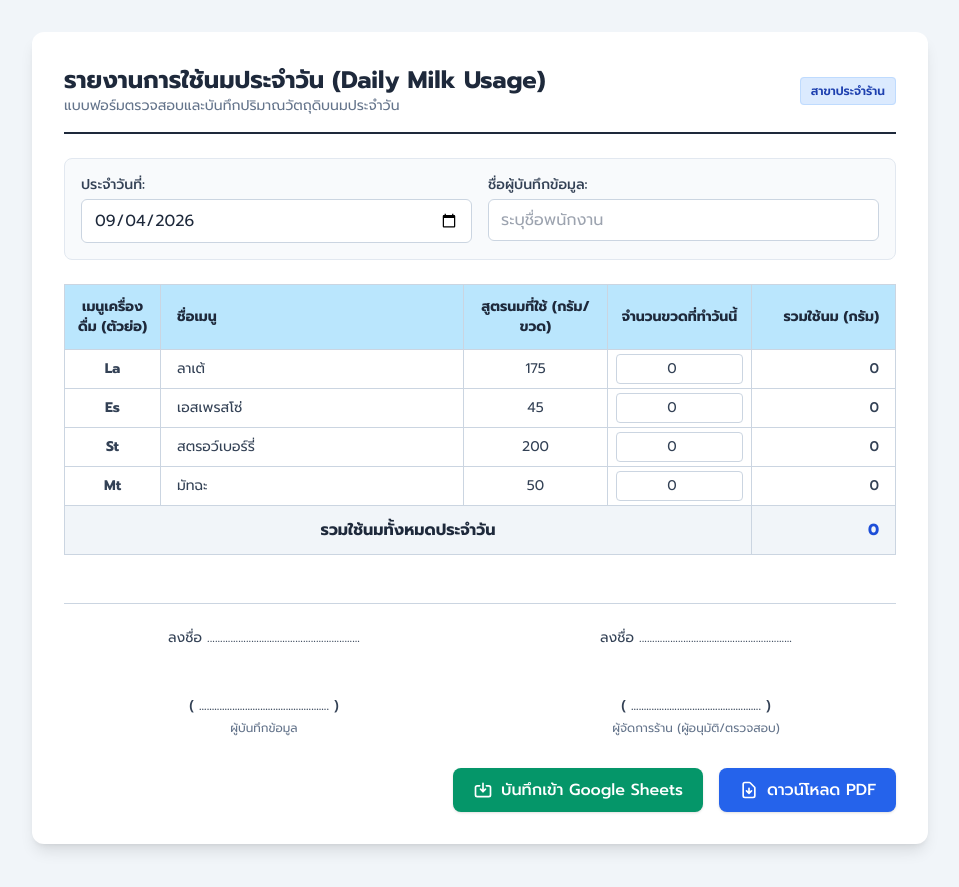
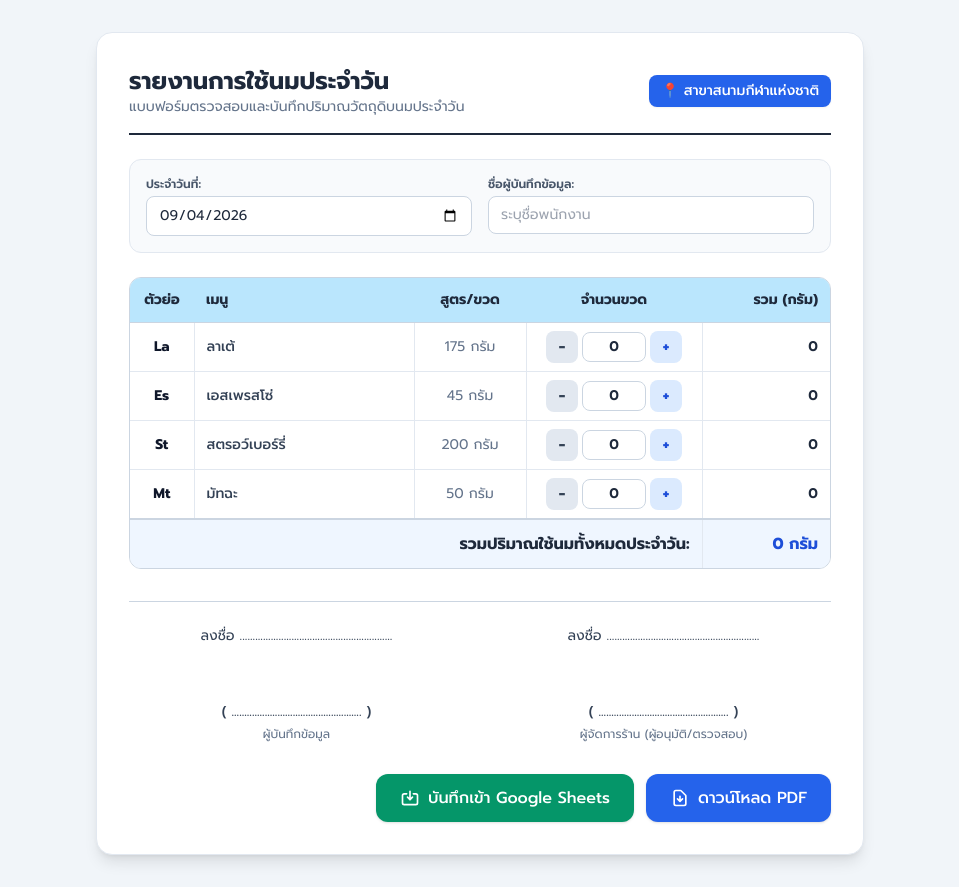
Before and after one commit to M4rkThanakorn/milkv1, a plain HTML site: page index.html in a window 1280 px wide. Shown: the whole page, without its empty margins (160-1119 px from the left). Drawn offline with nearby package versions, Linux system fonts and the light colour scheme.

Commit message:
Update index.html

```diff
--- a/index.html
+++ b/index.html
@@ -2,123 +2,154 @@
 <html lang="th">
 <head>
     <meta charset="UTF-8">
-    <meta name="viewport" content="width=device-width, initial-scale=1.0">
-    <title>ระบบบันทึกการใช้นมประจำวัน</title>
+    <meta name="viewport" content="width=device-width, initial-scale=1.0, maximum-scale=1.0, user-scalable=no">
+    <title>ระบบบันทึกการใช้นมประจำวัน - สาขาสนามกีฬาแห่งชาติ</title>
     <script src="https://cdn.tailwindcss.com"></script>
     <script src="https://cdnjs.cloudflare.com/ajax/libs/html2pdf.js/0.10.1/html2pdf.bundle.min.js"></script>
     <link href="https://fonts.googleapis.com/css2?family=Prompt:wght@300;400;500;600;700&display=swap" rel="stylesheet">
     <style>
         body { font-family: 'Prompt', sans-serif; }
+        /* ปรับสไตล์เวลาพิมพ์ PDF */
         @media print {
             .no-print { display: none !important; }
-            .print-only { display: block !important; }
             body { background: white; padding: 0; }
-            .shadow-lg { box-shadow: none !important; }
+            .shadow-lg, .shadow-md { box-shadow: none !important; }
+            .border-mobile { border: 1px solid #cbd5e1 !important; }
         }
+        /* ซ่อนปุ่มลูกศรเพิ่มลดใน input number */
+        input[type=number]::-webkit-inner-spin-button,
+        input[type=number]::-webkit-outer-spin-button {
+            -webkit-appearance: none;
+            margin: 0;
+        }
+        input[type=number] { -moz-appearance: textfield; }
     </style>
 </head>
-<body class="bg-slate-100 min-h-screen py-8 px-4">
+<body class="bg-slate-100 min-h-screen py-4 px-2 sm:py-8 sm:px-4">
 
-    <div class="max-w-4xl mx-auto bg-white p-6 md:p-8 rounded-xl shadow-lg" id="report-area">
+    <div class="max-w-3xl mx-auto bg-white p-4 sm:p-8 rounded-2xl shadow-lg border border-slate-200" id="report-area">
 
-        <div class="border-b-2 border-slate-800 pb-4 mb-6 text-center md:text-left flex flex-col md:flex-row justify-between items-center gap-4">
+        <div class="border-b-2 border-slate-800 pb-4 mb-6 flex flex-col sm:flex-row justify-between items-start sm:items-center gap-3">
             <div>
-                <h1 class="text-2xl font-bold text-slate-800">รายงานการใช้นมประจำวัน (Daily Milk Usage)</h1>
-                <p class="text-sm text-slate-500">แบบฟอร์มตรวจสอบและบันทึกปริมาณวัตถุดิบนมประจำวัน</p>
+                <h1 class="text-xl sm:text-2xl font-bold text-slate-800">รายงานการใช้นมประจำวัน</h1>
+                <p class="text-xs sm:text-sm text-slate-500">แบบฟอร์มตรวจสอบและบันทึกปริมาณวัตถุดิบนมประจำวัน</p>
             </div>
-            <div class="text-right">
-                <span class="bg-blue-100 text-blue-800 text-xs font-semibold px-2.5 py-1 rounded border border-blue-200">สาขาประจำร้าน</span>
+            <div class="w-full sm:w-auto text-left sm:text-right">
+                <span class="inline-block bg-blue-600 text-white font-medium text-xs sm:text-sm px-3 py-1.5 rounded-lg shadow-sm">
+                    📍 สาขาสนามกีฬาแห่งชาติ
+                </span>
             </div>
         </div>
 
-        <div class="grid grid-cols-1 md:grid-cols-2 gap-4 mb-6 bg-slate-50 p-4 rounded-lg border border-slate-200">
+        <div class="grid grid-cols-1 sm:grid-cols-2 gap-4 mb-6 bg-slate-50 p-4 rounded-xl border border-slate-200">
             <div>
-                <label class="block text-sm font-medium text-slate-700 mb-1">ประจำวันที่:</label>
-                <input type="date" id="record-date" class="w-full border border-slate-300 rounded-md px-3 py-2 text-slate-800 focus:outline-none focus:ring-2 focus:ring-blue-500">
+                <label class="block text-xs font-semibold text-slate-600 mb-1">ประจำวันที่:</label>
+                <input type="date" id="record-date" class="w-full border border-slate-300 rounded-lg px-3 py-2 text-sm text-slate-800 focus:outline-none focus:ring-2 focus:ring-blue-500 bg-white">
             </div>
             <div>
-                <label class="block text-sm font-medium text-slate-700 mb-1">ชื่อผู้บันทึกข้อมูล:</label>
-                <input type="text" id="staff-name" placeholder="ระบุชื่อพนักงาน" class="w-full border border-slate-300 rounded-md px-3 py-2 text-slate-800 focus:outline-none focus:ring-2 focus:ring-blue-500">
+                <label class="block text-xs font-semibold text-slate-600 mb-1">ชื่อผู้บันทึกข้อมูล:</label>
+                <input type="text" id="staff-name" placeholder="ระบุชื่อพนักงาน" class="w-full border border-slate-300 rounded-lg px-3 py-2 text-sm text-slate-800 focus:outline-none focus:ring-2 focus:ring-blue-500 bg-white">
             </div>
         </div>
 
-        <div class="overflow-x-auto mb-6">
-            <table class="w-full text-left border-collapse border border-slate-300">
+        <div class="overflow-x-auto mb-6 rounded-xl border border-slate-300">
+            <table class="w-full text-left border-collapse">
                 <thead>
-                    <tr class="bg-sky-200 text-slate-800 font-semibold text-sm">
-                        <th class="border border-slate-300 px-3 py-3 text-center w-24">เมนูเครื่องดื่ม (ตัวย่อ)</th>
-                        <th class="border border-slate-300 px-4 py-3">ชื่อเมนู</th>
-                        <th class="border border-slate-300 px-3 py-3 text-center w-36">สูตรนมที่ใช้ (กรัม/ขวด)</th>
-                        <th class="border border-slate-300 px-3 py-3 text-center w-36">จำนวนขวดที่ทำวันนี้</th>
-                        <th class="border border-slate-300 px-4 py-3 text-right w-36">รวมใช้นม (กรัม)</th>
+                    <tr class="bg-sky-200 text-slate-800 font-semibold text-xs sm:text-sm">
+                        <th class="p-2 sm:p-3 text-center border-b border-slate-300 w-12 sm:w-16">ตัวย่อ</th>
+                        <th class="p-2 sm:p-3 border-b border-slate-300">เมนู</th>
+                        <th class="p-2 sm:p-3 text-center border-b border-slate-300 w-20 sm:w-28">สูตร/ขวด</th>
+                        <th class="p-2 sm:p-3 text-center border-b border-slate-300 w-36 sm:w-44">จำนวนขวด</th>
+                        <th class="p-2 sm:p-3 text-right border-b border-slate-300 w-24 sm:w-32">รวม (กรัม)</th>
                     </tr>
                 </thead>
-                <tbody class="divide-y divide-slate-200 text-slate-700 text-sm">
+                <tbody class="divide-y divide-slate-200 text-slate-700 text-xs sm:text-sm">
+
                     <tr class="hover:bg-slate-50">
-                        <td class="border border-slate-300 px-3 py-2 text-center font-bold">La</td>
-                        <td class="border border-slate-300 px-4 py-2">ลาเต้</td>
-                        <td class="border border-slate-300 px-3 py-2 text-center">175</td>
-                        <td class="border border-slate-300 px-2 py-1">
-                            <input type="number" min="0" id="qty-la" value="0" oninput="calculateTotal()" class="w-full text-center border border-slate-300 rounded px-2 py-1 focus:ring-2 focus:ring-blue-500 outline-none">
+                        <td class="p-2 sm:p-3 text-center font-bold text-slate-900 border-r border-slate-200">La</td>
+                        <td class="p-2 sm:p-3 font-medium border-r border-slate-200">ลาเต้</td>
+                        <td class="p-2 sm:p-3 text-center text-slate-500 border-r border-slate-200">175 กรัม</td>
+                        <td class="p-1.5 sm:p-2 border-r border-slate-200">
+                            <div class="flex items-center justify-center gap-1">
+                                <button type="button" onclick="adjustQty('qty-la', -1)" class="no-print w-8 h-8 rounded-lg bg-slate-200 active:bg-slate-300 text-slate-700 font-bold text-base flex items-center justify-center select-none">-</button>
+                                <input type="number" min="0" inputmode="numeric" pattern="[0-9]*" id="qty-la" value="0" oninput="calculateTotal()" class="w-12 sm:w-16 text-center border border-slate-300 rounded-lg py-1 text-slate-800 font-semibold focus:ring-2 focus:ring-blue-500 outline-none bg-white">
+                                <button type="button" onclick="adjustQty('qty-la', 1)" class="no-print w-8 h-8 rounded-lg bg-blue-100 active:bg-blue-200 text-blue-700 font-bold text-base flex items-center justify-center select-none">+</button>
+                            </div>
                         </td>
-                        <td class="border border-slate-300 px-4 py-2 text-right font-medium" id="total-la">0</td>
+                        <td class="p-2 sm:p-3 text-right font-semibold text-slate-800" id="total-la">0</td>
                     </tr>
+
                     <tr class="hover:bg-slate-50">
-                        <td class="border border-slate-300 px-3 py-2 text-center font-bold">Es</td>
-                        <td class="border border-slate-300 px-4 py-2">เอสเพรสโซ่</td>
-                        <td class="border border-slate-300 px-3 py-2 text-center">45</td>
-                        <td class="border border-slate-300 px-2 py-1">
-                            <input type="number" min="0" id="qty-es" value="0" oninput="calculateTotal()" class="w-full text-center border border-slate-300 rounded px-2 py-1 focus:ring-2 focus:ring-blue-500 outline-none">
+                        <td class="p-2 sm:p-3 text-center font-bold text-slate-900 border-r border-slate-200">Es</td>
+                        <td class="p-2 sm:p-3 font-medium border-r border-slate-200">เอสเพรสโซ่</td>
+                        <td class="p-2 sm:p-3 text-center text-slate-500 border-r border-slate-200">45 กรัม</td>
+                        <td class="p-1.5 sm:p-2 border-r border-slate-200">
+                            <div class="flex items-center justify-center gap-1">
+                                <button type="button" onclick="adjustQty('qty-es', -1)" class="no-print w-8 h-8 rounded-lg bg-slate-200 active:bg-slate-300 text-slate-700 font-bold text-base flex items-center justify-center select-none">-</button>
+                                <input type="number" min="0" inputmode="numeric" pattern="[0-9]*" id="qty-es" value="0" oninput="calculateTotal()" class="w-12 sm:w-16 text-center border border-slate-300 rounded-lg py-1 text-slate-800 font-semibold focus:ring-2 focus:ring-blue-500 outline-none bg-white">
+                                <button type="button" onclick="adjustQty('qty-es', 1)" class="no-print w-8 h-8 rounded-lg bg-blue-100 active:bg-blue-200 text-blue-700 font-bold text-base flex items-center justify-center select-none">+</button>
+                            </div>
                         </td>
-                        <td class="border border-slate-300 px-4 py-2 text-right font-medium" id="total-es">0</td>
+                        <td class="p-2 sm:p-3 text-right font-semibold text-slate-800" id="total-es">0</td>
                     </tr>
+
                     <tr class="hover:bg-slate-50">
-                        <td class="border border-slate-300 px-3 py-2 text-center font-bold">St</td>
-                        <td class="border border-slate-300 px-4 py-2">สตรอว์เบอร์รี่</td>
-                        <td class="border border-slate-300 px-3 py-2 text-center">200</td>
-                        <td class="border border-slate-300 px-2 py-1">
-                            <input type="number" min="0" id="qty-st" value="0" oninput="calculateTotal()" class="w-full text-center border border-slate-300 rounded px-2 py-1 focus:ring-2 focus:ring-blue-500 outline-none">
+                        <td class="p-2 sm:p-3 text-center font-bold text-slate-900 border-r border-slate-200">St</td>
+                        <td class="p-2 sm:p-3 font-medium border-r border-slate-200">สตรอว์เบอร์รี่</td>
+                        <td class="p-2 sm:p-3 text-center text-slate-500 border-r border-slate-200">200 กรัม</td>
+                        <td class="p-1.5 sm:p-2 border-r border-slate-200">
+                            <div class="flex items-center justify-center gap-1">
+                                <button type="button" onclick="adjustQty('qty-st', -1)" class="no-print w-8 h-8 rounded-lg bg-slate-200 active:bg-slate-300 text-slate-700 font-bold text-base flex items-center justify-center select-none">-</button>
+                                <input type="number" min="0" inputmode="numeric" pattern="[0-9]*" id="qty-st" value="0" oninput="calculateTotal()" class="w-12 sm:w-16 text-center border border-slate-300 rounded-lg py-1 text-slate-800 font-semibold focus:ring-2 focus:ring-blue-500 outline-none bg-white">
+                                <button type="button" onclick="adjustQty('qty-st', 1)" class="no-print w-8 h-8 rounded-lg bg-blue-100 active:bg-blue-200 text-blue-700 font-bold text-base flex items-center justify-center select-none">+</button>
+                            </div>
                         </td>
-                        <td class="border border-slate-300 px-4 py-2 text-right font-medium" id="total-st">0</td>
+                        <td class="p-2 sm:p-3 text-right font-semibold text-slate-800" id="total-st">0</td>
                     </tr>
+
                     <tr class="hover:bg-slate-50">
-                        <td class="border border-slate-300 px-3 py-2 text-center font-bold">Mt</td>
-                        <td class="border border-slate-300 px-4 py-2">มัทฉะ</td>
-                        <td class="border border-slate-300 px-3 py-2 text-center">50</td>
-                        <td class="border border-slate-300 px-2 py-1">
-                            <input type="number" min="0" id="qty-mt" value="0" oninput="calculateTotal()" class="w-full text-center border border-slate-300 rounded px-2 py-1 focus:ring-2 focus:ring-blue-500 outline-none">
+                        <td class="p-2 sm:p-3 text-center font-bold text-slate-900 border-r border-slate-200">Mt</td>
+                        <td class="p-2 sm:p-3 font-medium border-r border-slate-200">มัทฉะ</td>
+                        <td class="p-2 sm:p-3 text-center text-slate-500 border-r border-slate-200">50 กรัม</td>
+                        <td class="p-1.5 sm:p-2 border-r border-slate-200">
+                            <div class="flex items-center justify-center gap-1">
+                                <button type="button" onclick="adjustQty('qty-mt', -1)" class="no-print w-8 h-8 rounded-lg bg-slate-200 active:bg-slate-300 text-slate-700 font-bold text-base flex items-center justify-center select-none">-</button>
+                                <input type="number" min="0" inputmode="numeric" pattern="[0-9]*" id="qty-mt" value="0" oninput="calculateTotal()" class="w-12 sm:w-16 text-center border border-slate-300 rounded-lg py-1 text-slate-800 font-semibold focus:ring-2 focus:ring-blue-500 outline-none bg-white">
+                                <button type="button" onclick="adjustQty('qty-mt', 1)" class="no-print w-8 h-8 rounded-lg bg-blue-100 active:bg-blue-200 text-blue-700 font-bold text-base flex items-center justify-center select-none">+</button>
+                            </div>
                         </td>
-                        <td class="border border-slate-300 px-4 py-2 text-right font-medium" id="total-mt">0</td>
+                        <td class="p-2 sm:p-3 text-right font-semibold text-slate-800" id="total-mt">0</td>
                     </tr>
+
                 </tbody>
                 <tfoot>
-                    <tr class="bg-slate-100 font-bold text-slate-800">
-                        <td colspan="4" class="border border-slate-300 px-4 py-3 text-center">รวมใช้นมทั้งหมดประจำวัน</td>
-                        <td class="border border-slate-300 px-4 py-3 text-right text-base text-blue-700" id="grand-total">0</td>
+                    <tr class="bg-blue-50 font-bold text-slate-800 text-xs sm:text-base border-t-2 border-slate-300">
+                        <td colspan="4" class="p-3 text-center sm:text-right border-r border-slate-200">รวมปริมาณใช้นมทั้งหมดประจำวัน:</td>
+                        <td class="p-3 text-right text-blue-700 font-bold" id="grand-total">0 กรัม</td>
                     </tr>
                 </tfoot>
             </table>
         </div>
 
-        <div class="mt-12 pt-6 border-t border-slate-300 grid grid-cols-2 gap-8 text-center text-sm text-slate-700">
+        <div class="mt-8 pt-6 border-t border-slate-300 grid grid-cols-2 gap-4 sm:gap-8 text-center text-xs sm:text-sm text-slate-700">
             <div>
-                <p class="mb-12">ลงชื่อ ...........................................................</p>
+                <p class="mb-10 sm:mb-14">ลงชื่อ ...........................................................</p>
                 <p class="font-medium">( <span id="sign-staff-name">...................................................</span> )</p>
                 <p class="text-xs text-slate-500 mt-1">ผู้บันทึกข้อมูล</p>
             </div>
             <div>
-                <p class="mb-12">ลงชื่อ ...........................................................</p>
+                <p class="mb-10 sm:mb-14">ลงชื่อ ...........................................................</p>
                 <p class="font-medium">( ................................................... )</p>
                 <p class="text-xs text-slate-500 mt-1">ผู้จัดการร้าน (ผู้อนุมัติ/ตรวจสอบ)</p>
             </div>
         </div>
 
-        <div class="mt-8 flex flex-wrap gap-4 justify-end no-print">
-            <button onclick="saveToGoogleSheets()" id="btn-save" class="bg-emerald-600 hover:bg-emerald-700 text-white font-medium px-5 py-2.5 rounded-lg shadow transition flex items-center gap-2">
+        <div class="mt-8 flex flex-col sm:flex-row gap-3 justify-end no-print">
+            <button type="button" onclick="saveToGoogleSheets()" id="btn-save" class="w-full sm:w-auto bg-emerald-600 active:bg-emerald-700 hover:bg-emerald-700 text-white font-medium px-6 py-3 rounded-xl shadow transition flex items-center justify-center gap-2 text-sm sm:text-base">
                 <svg class="w-5 h-5" fill="none" stroke="currentColor" viewBox="0 0 24 24"><path stroke-linecap="round" stroke-linejoin="round" stroke-width="2" d="M8 7H5a2 2 0 00-2 2v9a2 2 0 002 2h14a2 2 0 002-2V9a2 2 0 00-2-2h-3m-1 4l-3 3m0 0l-3-3m3 3V4"></path></svg>
                 บันทึกเข้า Google Sheets
             </button>
-            <button onclick="exportToPDF()" class="bg-blue-600 hover:bg-blue-700 text-white font-medium px-5 py-2.5 rounded-lg shadow transition flex items-center gap-2">
+            <button type="button" onclick="exportToPDF()" class="w-full sm:w-auto bg-blue-600 active:bg-blue-700 hover:bg-blue-700 text-white font-medium px-6 py-3 rounded-xl shadow transition flex items-center justify-center gap-2 text-sm sm:text-base">
                 <svg class="w-5 h-5" fill="none" stroke="currentColor" viewBox="0 0 24 24"><path stroke-linecap="round" stroke-linejoin="round" stroke-width="2" d="M12 10v6m0 0l-3-3m3 3l3-3m2 8H7a2 2 0 01-2-2V5a2 2 0 012-2h5.586a1 1 0 01.707.293l5.414 5.414a1 1 0 01.293.707V19a2 2 0 01-2 2z"></path></svg>
                 ดาวน์โหลด PDF
             </button>
@@ -127,8 +158,9 @@
     </div>
 
     <script>
-        // *** วาง URL ที่ได้จาก Google Apps Script ที่นี่ ***
-        const GOOGLE_APPS_SCRIPT_URL = "นำ_WEB_APP_URL_มาวางที่นี่";
+        // URL Google Apps Script ของคุณ
+        const GOOGLE_APPS_SCRIPT_URL = "https://script.google.com/macros/s/AKfycbzGDSI4MencXOxFa1nz0YkYmx9At4ZfXwPhIlWbN9jLZ1Wf-06qoy0AVq8fLJYCO5KvlA/exec";
+        const BRANCH_NAME = "สาขาสนามกีฬาแห่งชาติ";
 
         // ตั้งค่าวันที่ปัจจุบันใน Input
         document.getElementById('record-date').valueAsDate = new Date();
@@ -136,16 +168,25 @@
         // สูตรปริมาณนม (กรัม/ขวด)
         const formulas = { la: 175, es: 45, st: 200, mt: 50 };
 
-        // ฟังก์ชันคำนวณอัตโนมัติ
+        // ฟังก์ชันกดปุ่ม + และ - บนมือถือ
+        function adjustQty(inputId, delta) {
+            const input = document.getElementById(inputId);
+            let currentVal = parseInt(input.value) || 0;
+            currentVal = Math.max(0, currentVal + delta);
+            input.value = currentVal;
+            calculateTotal();
+        }
+
+        // ฟังก์ชันคำนวณยอดนมรวม
         function calculateTotal() {
             let grandTotal = 0;
             for (let key in formulas) {
-                const qty = parseFloat(document.getElementById(`qty-${key}`).value) || 0;
+                const qty = Math.max(0, parseFloat(document.getElementById(`qty-${key}`).value) || 0);
                 const total = qty * formulas[key];
-                document.getElementById(`total-${key}`).innerText = total.toLocaleString();
+                document.getElementById(`total-${key}`).innerText = total.toLocaleString() + ' g';
                 grandTotal += total;
             }
-            document.getElementById('grand-total').innerText = grandTotal.toLocaleString();
+            document.getElementById('grand-total').innerText = grandTotal.toLocaleString() + ' กรัม';
 
             // อัปเดตชื่อผู้บันทึกในลายเซ็น
             const staffName = document.getElementById('staff-name').value.trim();
@@ -156,11 +197,6 @@
 
         // ฟังก์ชันส่งข้อมูลไปยัง Google Sheets
         async function saveToGoogleSheets() {
-            if (!GOOGLE_APPS_SCRIPT_URL || GOOGLE_APPS_SCRIPT_URL.includes("นำ_WEB_APP_URL_มาวางที่นี่")) {
-                alert("กรุณาใส่ URL ของ Google Apps Script ในไฟล์ index.html ก่อนครับ");
-                return;
-            }
-
             const staffName = document.getElementById('staff-name').value.trim();
             if (!staffName) {
                 alert("กรุณากรอกชื่อผู้บันทึกข้อมูลก่อนส่งครับ");
@@ -169,9 +205,10 @@
 
             const btnSave = document.getElementById('btn-save');
             btnSave.disabled = true;
-            btnSave.innerText = "กำลังบันทึก...";
+            btnSave.innerText = "กำลังบันทึกข้อมูล...";
 
             const payload = {
+                branch: BRANCH_NAME,
                 date: document.getElementById('record-date').value,
                 staffName: staffName,
                 items: {
@@ -189,7 +226,7 @@
                     headers: { 'Content-Type': 'text/plain;charset=utf-8' },
                     body: JSON.stringify(payload)
                 });
-                alert("บันทึกข้อมูลลง Google Sheets เรียบร้อยแล้ว!");
+                alert("บันทึกข้อมูลสาขาสนามกีฬาแห่งชาติลง Google Sheets เรียบร้อยแล้ว!");
             } catch (error) {
                 console.error("Error:", error);
                 alert("เกิดข้อผิดพลาดในการบันทึกข้อมูล");
@@ -204,12 +241,11 @@
             const element = document.getElementById('report-area');
             const dateStr = document.getElementById('record-date').value || 'report';
 
-            // ซ่อนปุ่มก่อนแปลงเป็น PDF
             const opt = {
-                margin:       10,
-                filename:     `รายงานการใช้นม_${dateStr}.pdf`,
+                margin:       8,
+                filename:     `รายงานใช้นม_สาขาสนามกีฬาแห่งชาติ_${dateStr}.pdf`,
                 image:        { type: 'jpeg', quality: 0.98 },
-                html2canvas:  { scale: 2 },
+                html2canvas:  { scale: 2, useCORS: true },
                 jsPDF:        { unit: 'mm', format: 'a4', orientation: 'portrait' }
             };
 
```
